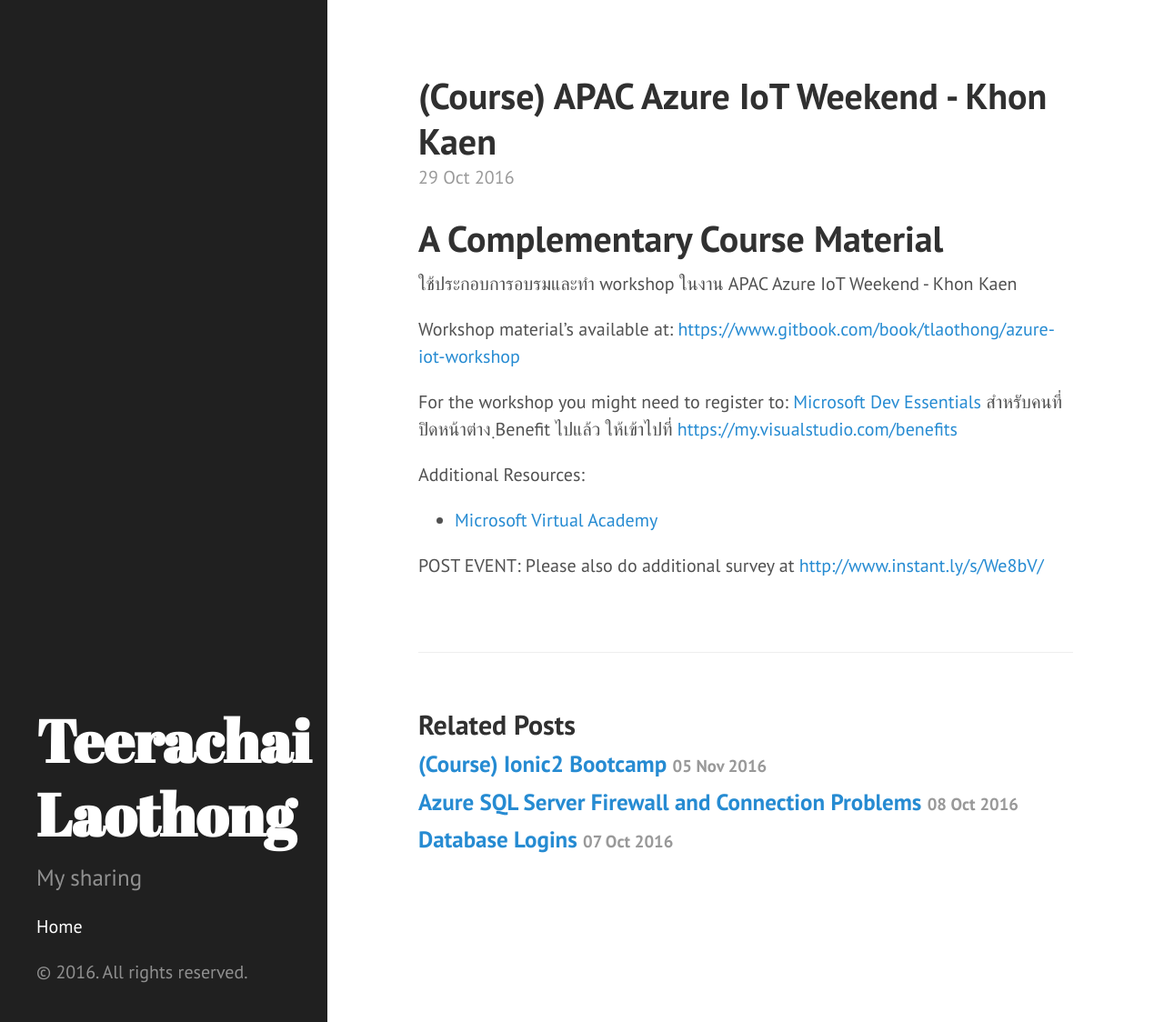
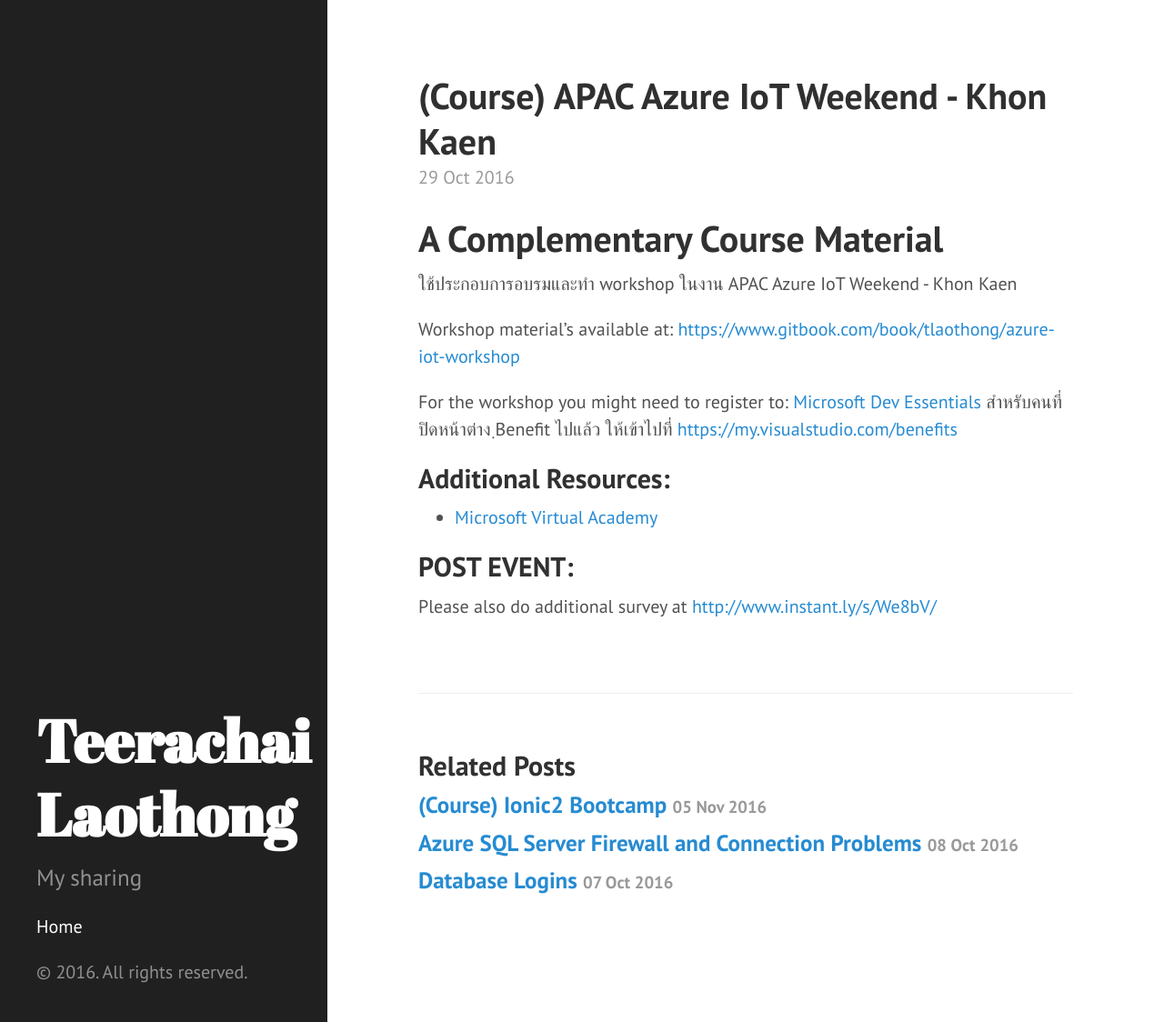
Before and after one commit to tlaothong/tlaothong.github.io, a Jekyll site: the page built from _posts/2016-10-29-course-apac-azure-iot.markdown, in a window 1280 px wide and 1124 px high. Shown: the whole window at 91% size. Built offline with Jekyll 4.4.1, drawn with Linux system fonts in a browser that asks for light colours; comment, search, counter and statistics services are not loaded.

```diff
--- a/_posts/2016-10-29-course-apac-azure-iot.markdown
+++ b/_posts/2016-10-29-course-apac-azure-iot.markdown
@@ -16,8 +16,8 @@ Workshop material's available at: [https://www.gitbook.com/book/tlaothong/azure-
 For the workshop you might need to register to: [Microsoft Dev Essentials](http://aka.ms/vsdevhelp)
 สำหรับคนที่ปิดหน้าต่าง ฺBenefit ไปแล้ว ให้เข้าไปที่ [https://my.visualstudio.com/benefits](https://my.visualstudio.com/benefits)
 
-Additional Resources:
+## Additional Resources:
 * [Microsoft Virtual Academy](https://mva.microsoft.com/)
 
-POST EVENT:
+## POST EVENT:
 Please also do additional survey at [http://www.instant.ly/s/We8bV/](http://www.instant.ly/s/We8bV/)
```
